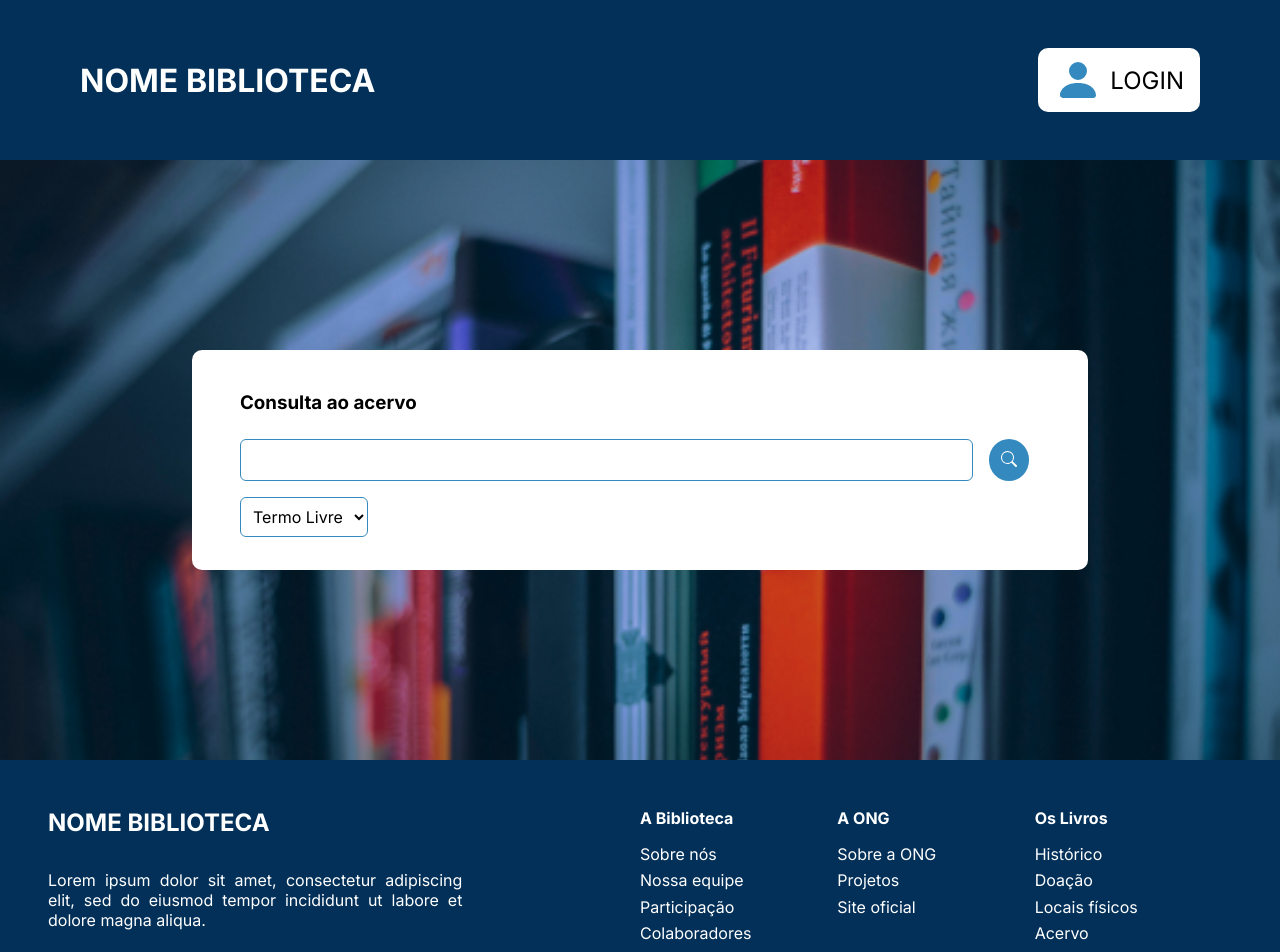
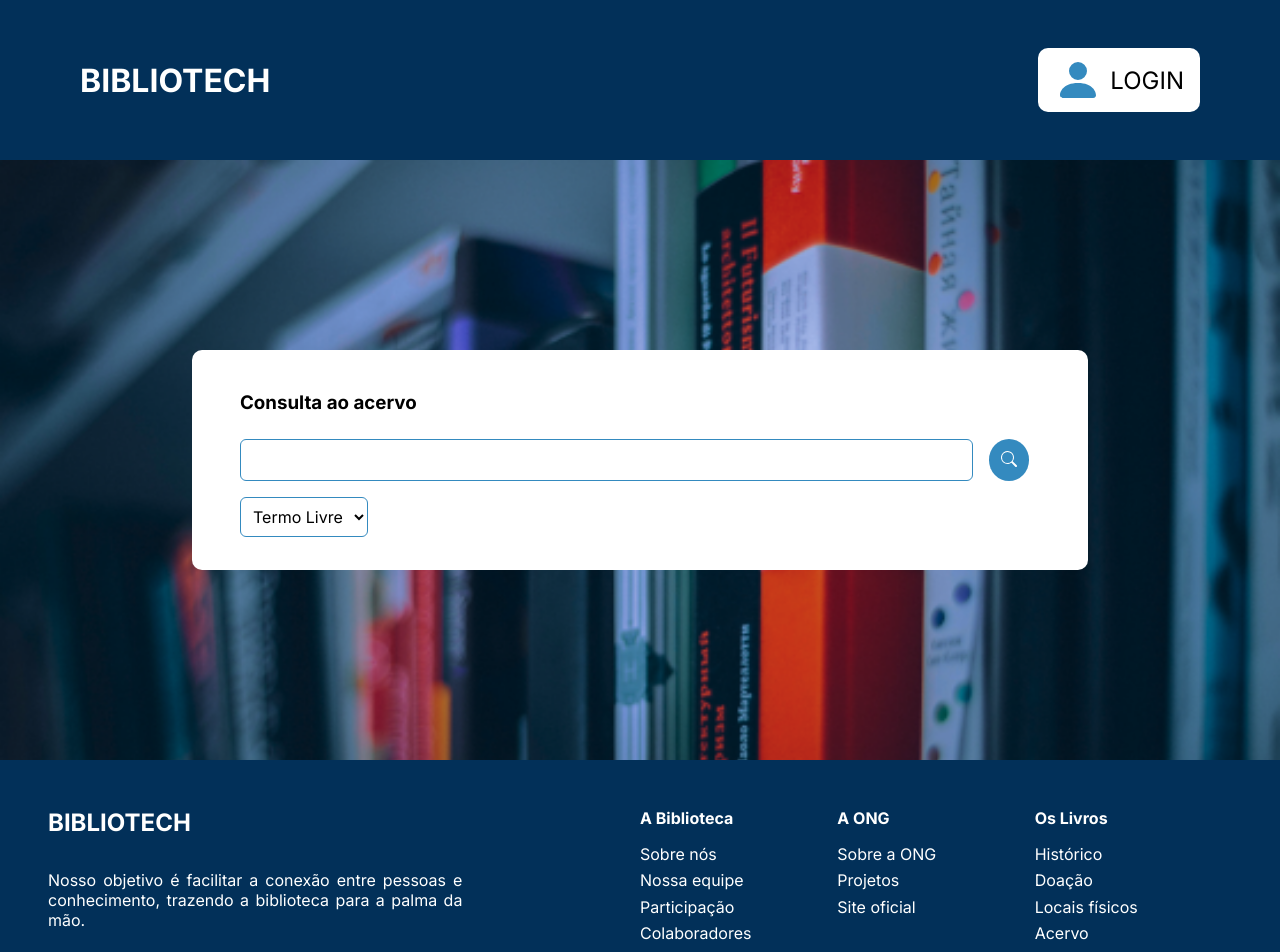
Before and after one commit to ViniRech/sistema-biblioteca-vue, a Vue app: page / in a window 1280 px wide. Shown: the top 952 px of the page. Built offline with nearby package versions, Linux system fonts and the light colour scheme.

Commit message:
Nome da biblioteca e texto apresentação

```diff
--- a/src/components/Footer.vue
+++ b/src/components/Footer.vue
@@ -2,10 +2,10 @@
 <template>
     <footer class="footer">
         <section class="footer-description">
-            <h1><router-link to="/" exact>NOME BIBLIOTECA</router-link></h1>
+            <h1><router-link to="/" exact>BIBLIOTECH</router-link></h1>
             <p>
-                Lorem ipsum dolor sit amet, consectetur adipiscing elit, sed do
-                eiusmod tempor incididunt ut labore et dolore magna aliqua.
+                Nosso objetivo é facilitar a conexão entre pessoas e conhecimento,
+                trazendo a biblioteca para a palma da mão.
             </p>
         </section>
 
--- a/src/components/Header.vue
+++ b/src/components/Header.vue
@@ -2,7 +2,7 @@
 
 <template>
     <header>
-        <h1><router-link to="/" exact>NOME BIBLIOTECA</router-link></h1>
+        <h1><router-link to="/" exact>BIBLIOTECH</router-link></h1>
 
         <div>
             <router-link class="login" to="/login" exact>
```
